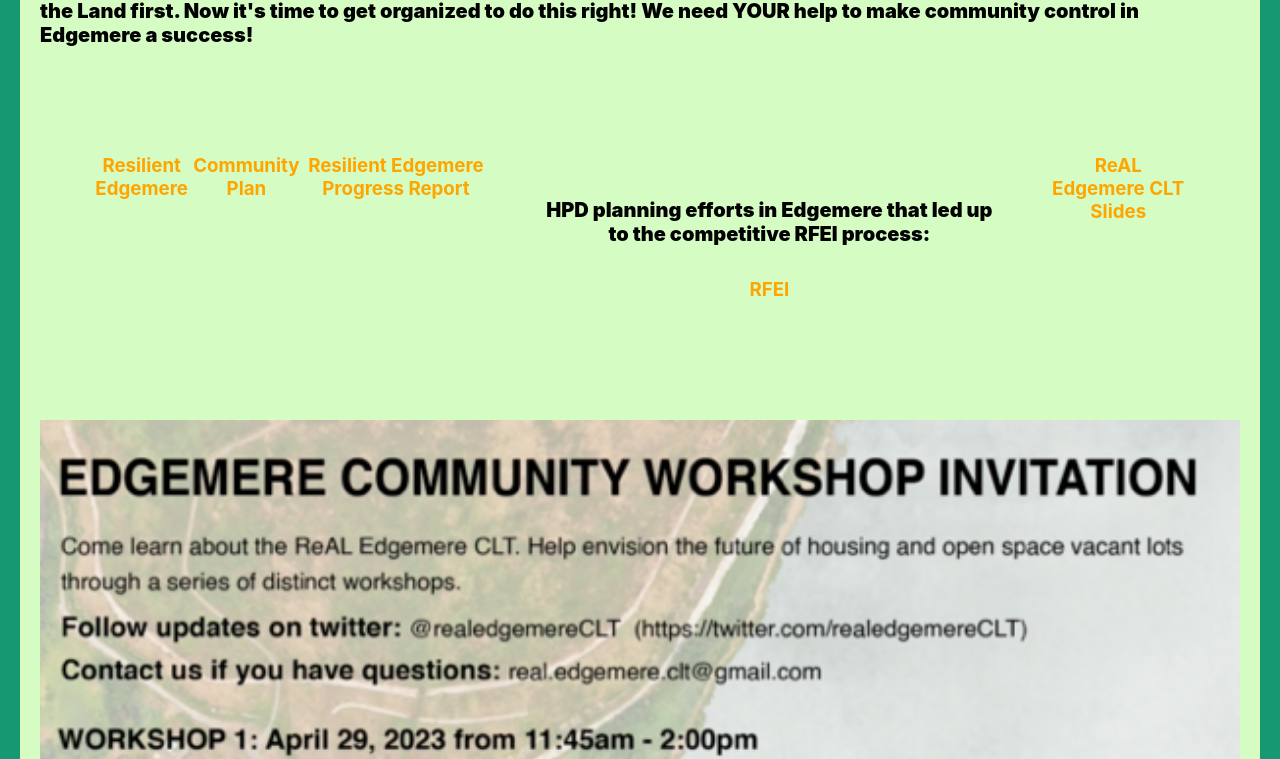
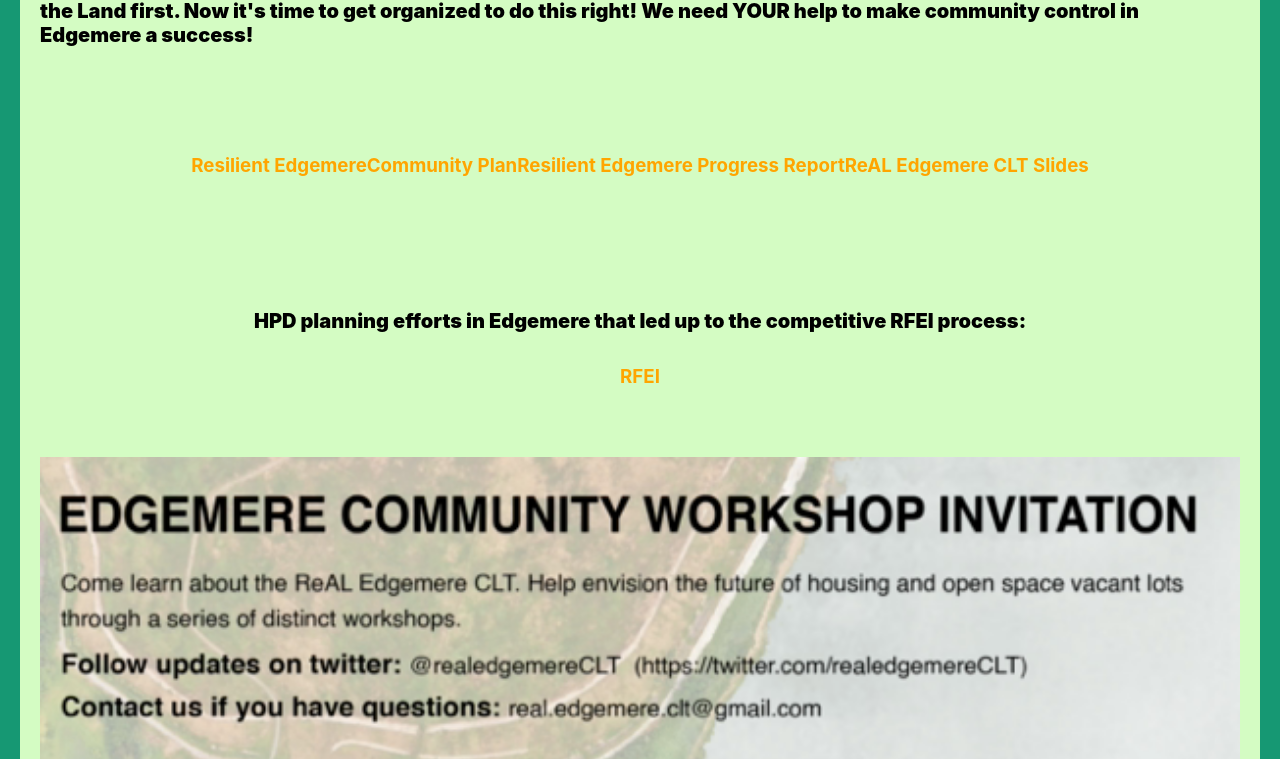
Before and after one commit to TaylorWill94/CLTmobile, a React (Create React App) app: page /about in a window 1280 px wide. Shown: the part 500-1259 px from the top of the page. Built offline with nearby package versions, Linux system fonts and the light colour scheme.

Commit message:
Changes flow of the flex

```diff
--- a/src/components/About/About.css
+++ b/src/components/About/About.css
@@ -346,6 +346,7 @@
   .rfei-section {
     display: flex;
     flex-direction: column;
+
   }
 
   .plans-img {
--- a/src/components/About/About.js
+++ b/src/components/About/About.js
@@ -58,27 +58,7 @@
             >
               <h3> Resilient Edgemere Progress Report</h3>
             </a>
-            <br />
-            <br />
-            <br />
-            <div className="rfei-section">
-              <h1 className="about-bio" style={{ textAlign: "center" }}>
-                HPD planning efforts in Edgemere that led up to the competitive
-                RFEI process:
-              </h1>
-              <a
-                className="sections"
-                style={{ color: "orange" }}
-                href="https://nyccli.org/about/mission-and-strategies/"
-                target="_blank"
-                rel="noopener noreferrer"
-              >
-                <h3>RFEI</h3>
-              </a>
-            </div>
-            <br />
-            <br />
-            <br />
+
             <a
               className="sections"
               style={{ color: "orange" }}
@@ -89,6 +69,21 @@
               <h3> ReAL Edgemere CLT Slides</h3>
             </a>
           </div>
+          <div className="rfei-section">
+            <h1 className="about-bio" style={{ textAlign: "center" }}>
+              HPD planning efforts in Edgemere that led up to the competitive
+              RFEI process:
+            </h1>
+            <a
+              className="sections"
+              style={{ color: "orange" }}
+              href="https://nyccli.org/about/mission-and-strategies/"
+              target="_blank"
+              rel="noopener noreferrer"
+            >
+              <h3>RFEI</h3>
+            </a>
+          </div>
           <img className="plans-img" src={plans} alt="shows community plans" />
         </div>
       </div>
```
